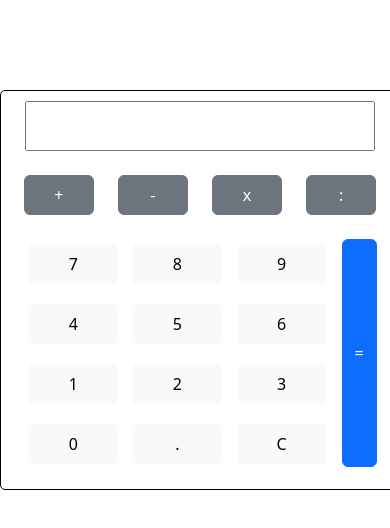
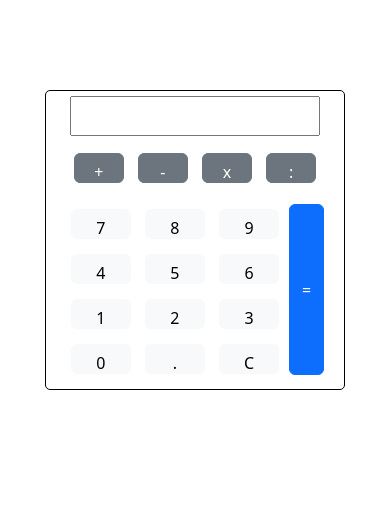
Before and after one commit to 4murad4/Calculator, a plain HTML site: page index.html in a window 390 px wide. Drawn offline with nearby package versions, Linux system fonts and the light colour scheme.

Commit message:
Basic calculator

```diff
--- a/style.css
+++ b/style.css
@@ -55,3 +55,42 @@ input {
 #equal {
     height: 95%;
 }
+
+@media (max-width: 450px) {
+    .container {
+        width: 300px;
+        height: 300px;
+    }
+
+    .item1 {
+        margin: 5px auto 0;
+    }
+
+    .item2, .item3 {
+        margin: 0 auto 5px;
+    }
+
+    input {
+        width: 250px;
+        height: 40px;
+    }
+
+    #addition, #subtraction, #multiplication, #division {
+        margin: 5px;
+        width: 50px;
+        height: 30px;
+    }
+
+    .item3-inner1 {
+        margin-right: 5px;
+    }
+
+    .item3-inner1-1, .item3-inner1-2, .item3-inner1-3, .item3-inner1-4 {
+        margin-bottom: 5px;
+    }
+
+    #seven, #eight, #nine, #four, #five, #six, #one, #two, #three, #zero, #dot, #delete {
+        width: 60px;
+        height: 30px;
+    }
+}
```
